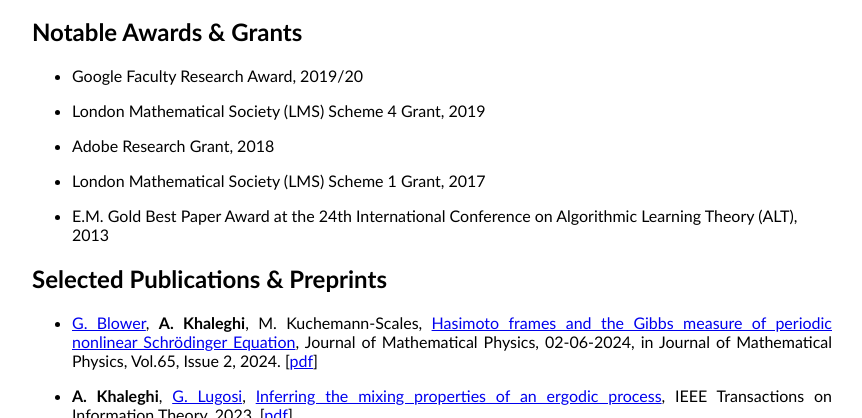
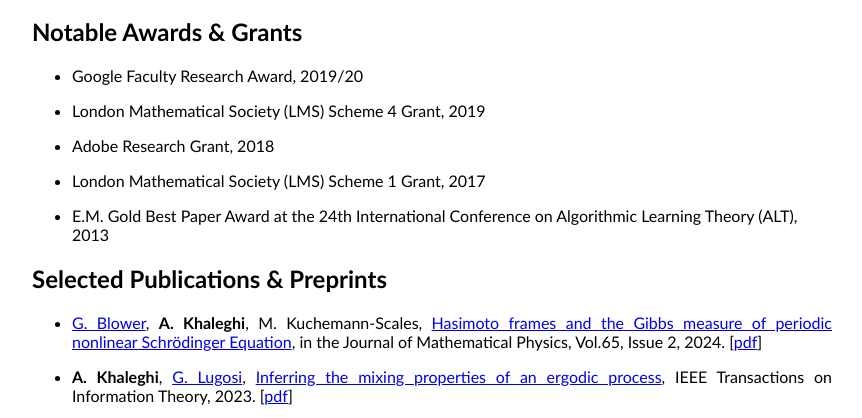
Before and after one commit to azalk/azalk.github.io, a plain HTML site: page index.html in a window 1280 px wide. Shown: the part 364-782 px from the top of the page, without its empty margins (208-1070 px from the left). Drawn offline with Linux system fonts and the light colour scheme.

Commit message:
Update index.html

```diff
--- a/index.html
+++ b/index.html
@@ -53,7 +53,7 @@ p.small {
 <div align="justify">
 
 <ul>
-  <li><p> <a href="https://www.lancaster.ac.uk/maths/people/gordon-blower">G. Blower</a>, <b>A. Khaleghi</b>, M. Kuchemann-Scales, <a href="https://arxiv.org/abs/2205.12868">Hasimoto frames and the Gibbs measure of periodic nonlinear Schr&#246;dinger Equation</a>, Journal of Mathematical Physics, 02-06-2024, in Journal of Mathematical Physics, Vol.65, Issue 2, 2024. [<a title="Publications_files/nstclust.pdf" href="Publications_files/HasimotoJMP.pdf">pdf</a>]</p></li>
+  <li><p> <a href="https://www.lancaster.ac.uk/maths/people/gordon-blower">G. Blower</a>, <b>A. Khaleghi</b>, M. Kuchemann-Scales, <a href="https://arxiv.org/abs/2205.12868">Hasimoto frames and the Gibbs measure of periodic nonlinear Schr&#246;dinger Equation</a>, in the Journal of Mathematical Physics, Vol.65, Issue 2, 2024. [<a title="Publications_files/nstclust.pdf" href="Publications_files/HasimotoJMP.pdf">pdf</a>]</p></li>
   <li><p> <b>A. Khaleghi</b>, <a href="http://www.econ.upf.edu/~lugosi/">G. Lugosi</a>, <a href="https://ieeexplore.ieee.org/document/10050550">Inferring the mixing properties of an ergodic process</a>, IEEE Transactions on Information Theory, 2023. [<a title="Publications_files/nstclust.pdf" href="Publications_files/EstimatingMixing.pdf">pdf</a>]</p></li>
   <li><p><a href="https://grunewalder.blog">S. Gr&uuml;new&auml;lder</a>, <b>A. Khaleghi</b>, <a href="https://www.jmlr.org/papers/volume22/20-1311/20-1311.pdf">Oblivious Data for Fairness with Kernels</a>, Journal of Machine Learning Research, (208): 1-36, 2021. [<a href="https://github.com/azalk/Oblivious.git">code</a>]
 </p>
```
